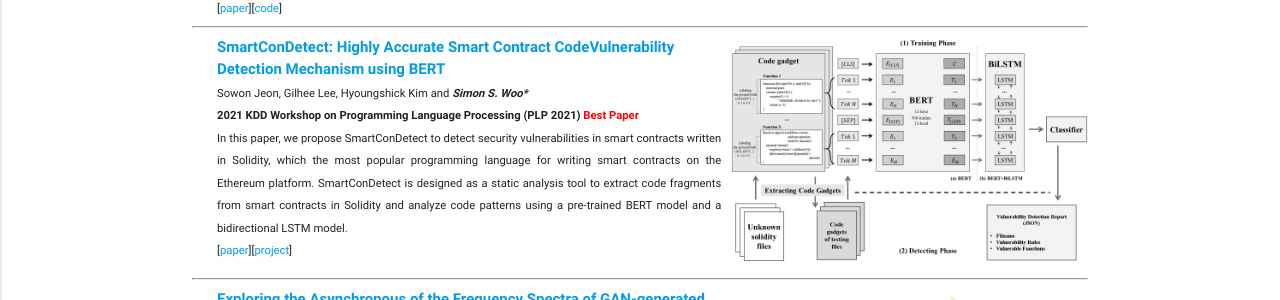
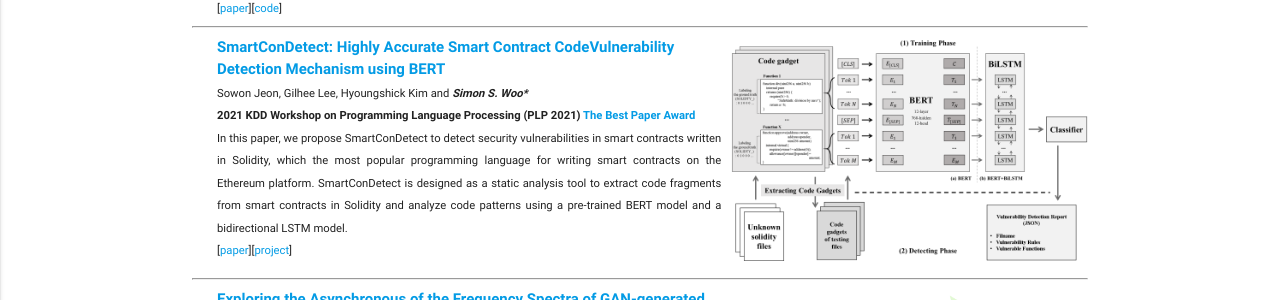
Before and after one commit to Yurim990507/DASH-Lab.github.io, a Jekyll site: the page built from Publication.md, in a window 1280 px wide and 900 px high, scrolled down 859 px. Shown: the part 151-451 px from the top of the window. Built offline with Jekyll 4.4.1, drawn with Linux system fonts in a browser that asks for light colours.

Commit message:
Update Publication.md

```diff
--- a/Publication.md
+++ b/Publication.md
@@ -127,7 +127,7 @@ permalink: /Publications/
                         <p style="margin-top: 0px;margin-bottom: 0px;text-align: justify;"> <small>  Sowon Jeon, Gilhee Lee, Hyoungshick Kim and <i><b>Simon S. Woo*</b> </i> </small> </p>
                     </tr>
                     <tr>
-                        <p style="margin-top: 0px;margin-bottom: 0px;text-align: justify;"> <small> <b> 2021 KDD Workshop on Programming Language Processing (PLP 2021) <font color="red">Best Paper</font></b> </small> </p>
+                        <p style="margin-top: 0px;margin-bottom: 0px;text-align: justify;"> <small> <b> 2021 KDD Workshop on Programming Language Processing (PLP 2021) <font color="red"><a href="https://cs.skku.edu/ko/edures/research/view/6073">The Best Paper Award</a></font></b> </small> </p>
                     </tr>
                     <tr>
                         <p style="margin-top: 0px;margin-bottom: 0px;text-align: justify;"> <small>In this paper, we propose SmartConDetect to detect security vulnerabilities in smart contracts written in Solidity, which the most popular programming language for writing smart contracts on the Ethereum platform. SmartConDetect is designed as a static analysis tool to extract code fragments from smart contracts in Solidity and analyze code patterns using a pre-trained BERT model and a bidirectional LSTM model.</small> </p>
```
